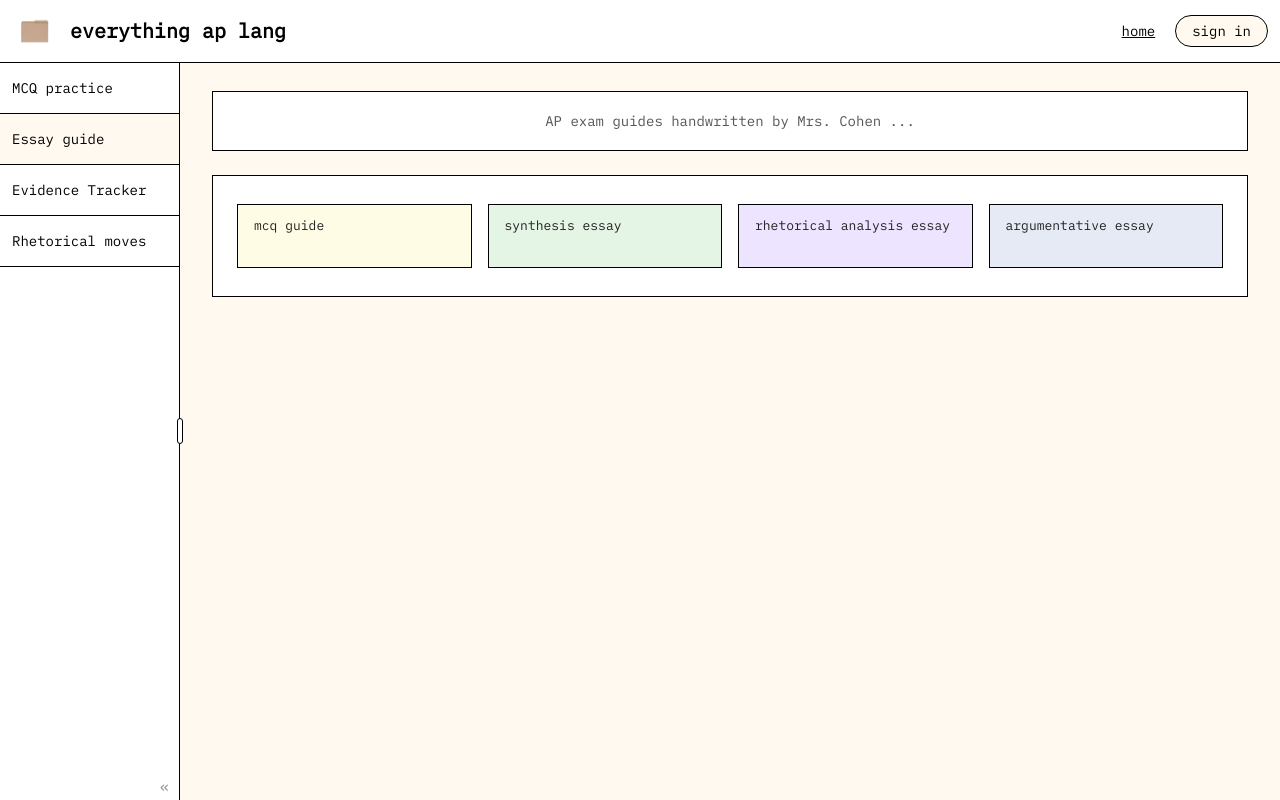
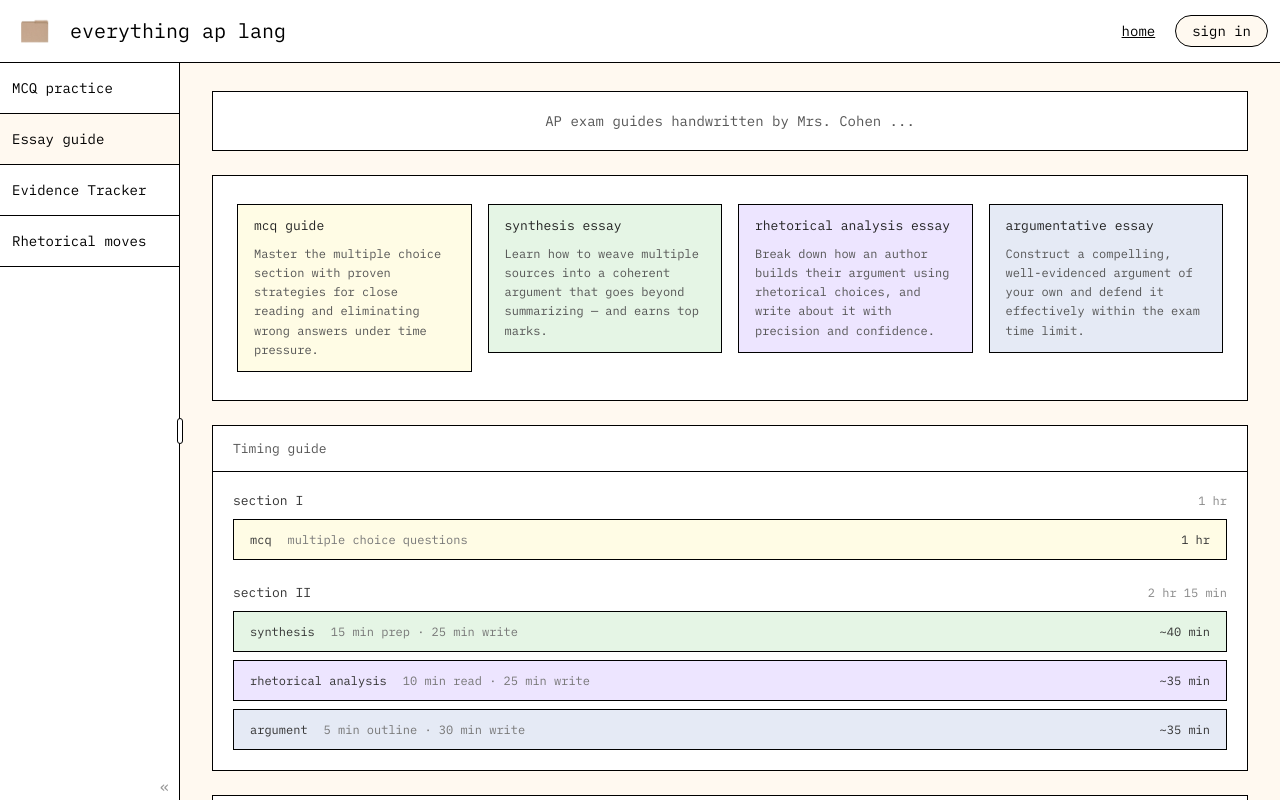
Before and after one commit to owen-huang12/everything-ap-lang-prototype-, a React (Vite) app in the folder frontend/: page / in a window 1280 px wide. Both pictures are taken after a click on the button 492 px from the left and 270 px from the top of the page. Built offline with nearby package versions, Linux system fonts and the light colour scheme; no server answers.

Commit message:
first finalized product

```diff
--- a/frontend/src/components/EssayGuideHome.jsx
+++ b/frontend/src/components/EssayGuideHome.jsx
@@ -1,6 +1,3 @@
-import { useRef } from "react";
-import { animate } from "animejs";
-
 const GUIDES = [
   {
     id: "mcq",
@@ -28,45 +25,83 @@ const GUIDES = [
   },
 ];
 
-const COLLAPSED = 64;
-const EXPANDED = 140;
+const VIDEOS = [
+  "https://www.youtube.com/watch?v=bUyzJ7RTzig",
+  "https://www.youtube.com/watch?v=YHhKiWfWdHY",
+  "https://www.youtube.com/watch?v=Kant_3jwhf8",
+];
 
 function GuideCard({ guide, onClick }) {
-  const cardRef = useRef(null);
-  const descRef = useRef(null);
-  const cardAnim = useRef(null);
-  const descAnim = useRef(null);
-
-  const cancelAll = () => {
-    if (cardAnim.current) { cardAnim.current.cancel(); cardAnim.current = null; }
-    if (descAnim.current) { descAnim.current.cancel(); descAnim.current = null; }
-  };
-
-  const expand = () => {
-    cancelAll();
-    descRef.current.style.opacity = 0;
-    cardAnim.current = animate(cardRef.current, { height: `${EXPANDED}px`, duration: 400, ease: "outExpo" });
-    descAnim.current = animate(descRef.current, { opacity: 1, duration: 250, ease: "outExpo", delay: 120 });
-  };
-
-  const collapse = () => {
-    cancelAll();
-    descRef.current.style.opacity = 0;
-    cardAnim.current = animate(cardRef.current, { height: `${COLLAPSED}px`, duration: 350, ease: "outExpo" });
-  };
-
   return (
     <button
-      ref={cardRef}
       className="essay-guide-card"
-      style={{ background: guide.bg, height: `${COLLAPSED}px` }}
-      onMouseEnter={expand}
-      onMouseLeave={collapse}
+      style={{ background: guide.bg }}
       onClick={() => onClick(guide)}
     >
       <span className="essay-guide-label">{guide.label}</span>
-      <span ref={descRef} className="essay-guide-teaser">{guide.teaser}</span>
+      <span className="essay-guide-teaser">{guide.teaser}</span>
     </button>
+  );
+}
+
+function TimingGuide() {
+  return (
+    <div className="timing-guide-wrap">
+      <div className="timing-guide-header">Timing guide</div>
+      <div className="timing-sections">
+        <div className="timing-section">
+          <div className="timing-section-label">
+            <span>section I</span>
+            <span className="timing-section-time">1 hr</span>
+          </div>
+          <div className="timing-essay-strips">
+            <div className="timing-essay-strip" style={{ background: "#fffce5" }}>
+              <span>mcq</span>
+              <span className="timing-strip-detail">multiple choice questions</span>
+              <span className="timing-row-total">1 hr</span>
+            </div>
+          </div>
+        </div>
+        <div className="timing-section">
+          <div className="timing-section-label">
+            <span>section II</span>
+            <span className="timing-section-time">2 hr 15 min</span>
+          </div>
+          <div className="timing-essay-strips">
+            <div className="timing-essay-strip" style={{ background: "#e5f5e5" }}>
+              <span>synthesis</span>
+              <span className="timing-strip-detail">15 min prep · 25 min write</span>
+              <span className="timing-row-total">~40 min</span>
+            </div>
+            <div className="timing-essay-strip" style={{ background: "#ede5ff" }}>
+              <span>rhetorical analysis</span>
+              <span className="timing-strip-detail">10 min read · 25 min write</span>
+              <span className="timing-row-total">~35 min</span>
+            </div>
+            <div className="timing-essay-strip" style={{ background: "#e5eaf5" }}>
+              <span>argument</span>
+              <span className="timing-strip-detail">5 min outline · 30 min write</span>
+              <span className="timing-row-total">~35 min</span>
+            </div>
+          </div>
+        </div>
+      </div>
+    </div>
+  );
+}
+
+function VideoLinks() {
+  return (
+    <div className="video-links-wrap">
+      <div className="video-links-header">Mrs. Peer Editor videos</div>
+      <div className="video-links-list">
+        {VIDEOS.map((url, i) => (
+          <a key={i} className="video-link" href={url} target="_blank" rel="noopener noreferrer">
+            {url}
+          </a>
+        ))}
+      </div>
+    </div>
   );
 }
 
@@ -81,6 +116,8 @@ export default function EssayGuideHome({ onSelect }) {
           <GuideCard key={g.id} guide={g} onClick={onSelect} />
         ))}
       </div>
+      <TimingGuide />
+      <VideoLinks />
     </div>
   );
 }
--- a/frontend/src/components/MCQPractice.jsx
+++ b/frontend/src/components/MCQPractice.jsx
@@ -115,9 +115,6 @@ export default function MCQPractice() {
                       </button>
                     ))}
                   </div>
-                  <div style={{ textAlign: "center" }}>
-                    {submitted && <button className="see-reason">see the reason ...</button>}
-                  </div>
                   <div className="question-footer">
 
                     <button
--- a/frontend/src/content/guideContent.js
+++ b/frontend/src/content/guideContent.js
@@ -8,8 +8,7 @@ export const GUIDE_CONTENT = {
   synthesis: [
     {
       heading: "what is synthesis?",
-      text: "The synthesis essay (Q1) gives you 6–7 sources on a single topic and asks you to argue your own position using at least three of them. The sources do real work in your essay — they're not just decoration, they're not just proof. They're voices you put in conversation with each other to build something none of them could prove alone.\n\nHere is how synthesis is different from the other two essays.\n\n**Synthesis (Q1):** Build YOUR argument using at least 3 of the provided sources. The sources are your evidence.\n\n**RA (Q2):** Analyze how an author makes THEIR argument. Evidence comes only from the passage.\n\n**Argument (Q3):** Make YOUR own argument. Evidence comes from your own knowledge and experience.",
-    },
+      text: "The synthesis essay (Q1) gives you 6–7 sources on a single topic and asks you to argue your own position using at least three of them. The main goal of the synthesis essay is to put these **sources in conversation with each other**.\n\nYou are not exploring the rhetorical techniques the author uses (**rhetorical analysis essay**), nor making an argument from scratch (**argumentative essay**). You are building your argument from the pieces of evidence that you are given."    },
     {
       heading: "the most important move",
       text: "The single most important distinction in synthesis is between sources taking turns and sources in conversation.\n\n**Sources taking turns is NOT synthesis:** each source gets its own paragraph or sentence, they're introduced one at a time, and they never talk to each other. The result reads like a list of who said what, and it caps you at Row B 1–2.\n\n**Sources in conversation IS synthesis:** sources are put in dialogue with each other within the same paragraph. You show what Source A and Source B together say that neither says alone, and how Source C complicates that. This reads like a thinker building an argument with help, and it is required for Row B 3–4.\n\n**The question to ask before every paragraph:** what do these sources together say that neither says alone?",
@@ -61,7 +60,7 @@ export const GUIDE_CONTENT = {
   rhetorical: [
     {
       heading: "what is rhetorical analysis?",
-      text: "RA is not about what a text says. It's about what the writer is doing, why they made the choices they made, and what those choices accomplish for their audience. Every AP Lang Q2 prompt asks the same thing: analyze the rhetorical choices the speaker makes to achieve their purpose.\n\n**Summary answers:** what did the speaker say? It restates content. 'Malala says education is important.'\n\n**Rhetorical analysis answers:** what is the speaker doing, and why does it work? It analyzes choices. 'By opening with her own near-death experience, Malala transforms an abstract policy debate into a personal imperative.'\n\nThat distinction is the whole essay.",
+      text: "The core of the ** rhetorical analysis essay ** is not what the author is “saying,” but rather what the author is “doing.” Every AP Lang Q2 prompt asks the same thing: **analyze the rhetorical choices the speaker makes to achieve their purpose**.\n\nTry to move from **summarizing**:\n\n“Malala says education is important”\n\nTo providing **rhetorical analysis** (what Malala doing and why is it important):\n\n“By opening with her own near-death experience, Malala transforms an abstract policy debate into a personal imperative.”\n\nDo you see the distinction?",
     },
     {
       heading: "SPACECAT(M)",
@@ -73,15 +72,15 @@ export const GUIDE_CONTENT = {
     },
     {
       heading: "reading the text rhetorically",
-      text: "Don't just read for content. Read for choices. Three moves to use.\n\n**First:** generate a WHAT question before you read. Turn the prompt into a guiding question — 'What is Malala doing in this speech to convince UN delegates to act on girls' education?' Read with that question active.\n\n**Second:** chunk the text by function. Divide sections based on what each part DOES, not what it says. Look for shifts in the writer's strategy — establishes credibility, reframes the problem, calls to action.\n\n**Third:** use analytical verbs, not summary verbs.\n\n**Summary verbs to avoid:** says, shows, tells, writes, talks about, mentions.\n\n**Analytical verbs to reach for:** establishes, undermines, reframes, complicates, destabilizes, reassures, concedes, deflects, foregrounds, indicts, vindicates, positions, recasts.",
+      text: "**6 common essay mistakes:**\n\n1. Name the device but don't explain it\n\n2. Paraphrase the quote instead of analyzing it\n\n3. Go through the motions without real analysis\n\n4. Drop the rhetorical situation in body paragraphs\n\n5. Misidentify the audience or context\n\n6. Lose focus in the conclusion",
     },
     {
       heading: "thesis levels",
-      text: "Same passage, three versions of the thesis — Malala's 2013 UN speech as the example. Use the level you can confidently sustain.\n\n**Level 1 — Basic, earns Row A:** 'In her 2013 UN speech, Malala Yousafzai uses personal narrative, anaphora, and antithesis to convince UN delegates to act on girls' education.' Names specific rhetorical choices and connects them to a clear purpose. Most students can write this under time pressure.\n\n**Level 2 — Developed, sets up Row B 3–4:** 'Speaking at the UN nine months after being shot for attending school, Malala Yousafzai uses personal narrative, anaphora, and antithesis to convince delegates that girls' education is a moral imperative, not a policy preference. To do this, she must overcome delegates' tendency to treat education as one issue among many.' Adds the obstacle and makes the thesis do analytical work.\n\n**Level 3 — Sophisticated, primes Row C:** adds that Malala must also resist the audience's instinct to reduce her to a victim, and names her leverage as a survivor transforming vulnerability into moral power. Only attempt this if you can sustain it across every paragraph.",
+      text: "You want to move on from level 1 thesis to level 3: \n\n**Level 1 — Row A:** Names devices + purpose. 'In her 2013 UN speech, Malala Yousafzai uses personal narrative, anaphora, and antithesis to convince UN delegates to act on girls' education.'\n\n**Level 2 — Row B 3–4:** Adds context and the obstacle. 'Speaking at the UN nine months after being shot for attending school, Malala Yousafzai uses personal narrative, anaphora, and antithesis to convince delegates that girls' education is a moral imperative, not a policy preference. To do this, she must overcome delegates' tendency to treat education as one issue among many.'\n\n**Level 3 — Row C:** Also names her leverage as a survivor resisting the victim narrative. Only attempt if you can sustain it every paragraph.",
     },
     {
       heading: "the commentary loop",
-      text: "Most students lose Row B points not because they can't write, but because their commentary stops at identification. The body paragraph: topic sentence naming the chunk's function; a short, specific quote from the passage; close the loop; concluding sentence tying back to the writer's purpose.\n\n**The Commentary Loop:** this choice DOES [X] for this AUDIENCE because of [Y obstacle].\n\n**Weak (Row B 1–2):** 'Malala uses an emotional tone to convey her passionate beliefs about education. This shows her dedication and helps support her argument.' Names 'emotional tone' and stops. Doesn't explain what it does for the specific audience.\n\n**Strong (Row B 3–4):** 'By grounding her call in her own near-death experience, Malala transforms an abstract policy debate into a personal imperative, shifting the frame from political strategy to moral urgency for partisan delegates who might otherwise treat girls' education as one issue among many.' Names the choice, explains what it does, identifies the audience, names the obstacle, shows how the choice overcomes it.",
+      text: "Many students lose evidence and commentary points because their commentary stops at identification. They summarize the text, instead of providing rhetorical analysis. The **close the loop**. Instead use a **commentary loop**. \n\n**The Commentary Loop:** this choice DOES [X] for this AUDIENCE because of [Y obstacle].",
     },
     {
       heading: "score yourself",
@@ -98,7 +97,7 @@ export const GUIDE_CONTENT = {
     },
     {
       heading: "common mistakes",
-      text: "Six patterns consistently keep students at a 3 or below.\n\n**One: naming the device and stopping.** 'The author uses tone to project a more motivated feeling.' That sentence does no actual work. Fix: after you name the device, explain what it DOES for the audience.\n\n**Two: restating evidence instead of analyzing it.** 'This illustrates that...' followed by a paraphrase of the quote. Fix: skip the paraphrase — go straight to function and effect.\n\n**Three: formulaic structure that skips the work.** Naming a device, dropping a quote, saying it 'helps the claim' without explaining how. Fix: every paragraph must answer the Commentary Loop question.\n\n**Four: losing the rhetorical situation in body paragraphs.** You correctly identified obstacles in SPACECAT, then forgot about them in the body. Fix: in every body paragraph, name the specific audience and the specific obstacle the choice addresses.\n\n**Five: misreading the rhetorical situation.** Misidentifying the audience or occasion makes the rest of the analysis weaker, even if the writing is fine. Fix: spend the time on SPACECAT(M) — it's the foundation of everything else.\n\n**Six: the off-the-rails final paragraph.** Sweeping generalizations, personal anecdotes, speculation about what would happen if everyone followed the speaker's advice. Fix: stay in the room with the speaker and audience until the very last sentence.",
+      text: "**6 common essay mistakes:** \n\n1. Name the device but don't explain it\n\n2. Paraphrase the quote instead of analyzing it\n\n3. Go through the motions without real analysis\n\n4. Drop the rhetorical situation in body paragraphs\n\n5. Misidentify the audience or context\n\n6. Lose focus in the conclusion",
     },
   ],
 
--- a/frontend/src/index.css
+++ b/frontend/src/index.css
@@ -6,6 +6,14 @@
     font-display: swap;
 }
 
+@font-face {
+    font-family: "iA Writer Mono S";
+    src: url("fonts/ia-writer-mono-latin-700-normal.ttf") format("truetype");
+    font-weight: 700;
+    font-style: normal;
+    font-display: swap;
+}
+
 * {
     box-sizing: border-box;
     font-family: "iA Writer Mono S", monospace;
@@ -41,6 +49,7 @@ header {
 h1 {
     font-size: 20px;
     flex: 1;
+    font-weight: normal;
 }
 
 .user-btn {
@@ -1307,8 +1316,13 @@ h1 {
     font-family: inherit;
     font-size: 13px;
     text-align: left;
-    overflow: hidden;
     flex: 1;
+    transition: transform 0.15s ease;
+}
+
+.essay-guide-card:hover {
+    transform: scale(1.03);
+    z-index: 1;
 }
 
 .essay-guide-label {
@@ -1321,7 +1335,103 @@ h1 {
     font-size: 12px;
     color: #555;
     line-height: 1.6;
-    opacity: 0;
+}
+
+/* ── Timing Guide ── */
+.timing-guide-wrap {
+    border: 0.5px solid black;
+    background: white;
+}
+
+.timing-guide-header {
+    padding: 14px 20px;
+    border-bottom: 0.5px solid black;
+    font-size: 13px;
+    color: #555;
+}
+
+.timing-sections {
+    padding: 20px;
+    display: flex;
+    flex-direction: column;
+    gap: 24px;
+}
+
+.timing-section {
+    display: flex;
+    flex-direction: column;
+    gap: 10px;
+}
+
+.timing-section-label {
+    display: flex;
+    justify-content: space-between;
+    align-items: center;
+    font-size: 13px;
+    color: #333;
+}
+
+.timing-section-time {
+    font-size: 12px;
+    color: #888;
+}
+
+.timing-essay-strips {
+    display: flex;
+    flex-direction: column;
+    gap: 8px;
+}
+
+.timing-essay-strip {
+    border: 0.5px solid black;
+    padding: 12px 16px;
+    display: flex;
+    align-items: center;
+    gap: 16px;
+    font-size: 12px;
+    color: #333;
+}
+
+.timing-strip-detail {
+    color: #777;
+    flex: 1;
+}
+
+.timing-row-total {
+    font-weight: 500;
+    color: #333;
+    white-space: nowrap;
+}
+
+/* ── Video Links ── */
+.video-links-wrap {
+    border: 0.5px solid black;
+    background: white;
+}
+
+.video-links-header {
+    padding: 14px 20px;
+    border-bottom: 0.5px solid black;
+    font-size: 13px;
+    color: #555;
+}
+
+.video-links-list {
+    padding: 20px;
+    display: flex;
+    flex-direction: column;
+    gap: 12px;
+}
+
+.video-link {
+    font-size: 12px;
+    color: #333;
+    text-decoration: underline;
+    word-break: break-all;
+}
+
+.video-link:hover {
+    color: black;
 }
 
 /* ── Essay Content ── */
@@ -1410,8 +1520,7 @@ h1 {
 }
 
 .essay-page-text strong {
-    font-weight: inherit;
-    text-decoration: underline;
+    font-weight: 700;
 }
 
 .essay-page-text {
```
Also changed, not shown: frontend/src/components/EssayGuideContent.jsx (+3 -9 lines), frontend/src/fonts/ia-writer-mono-latin-700-normal.ttf (added).
